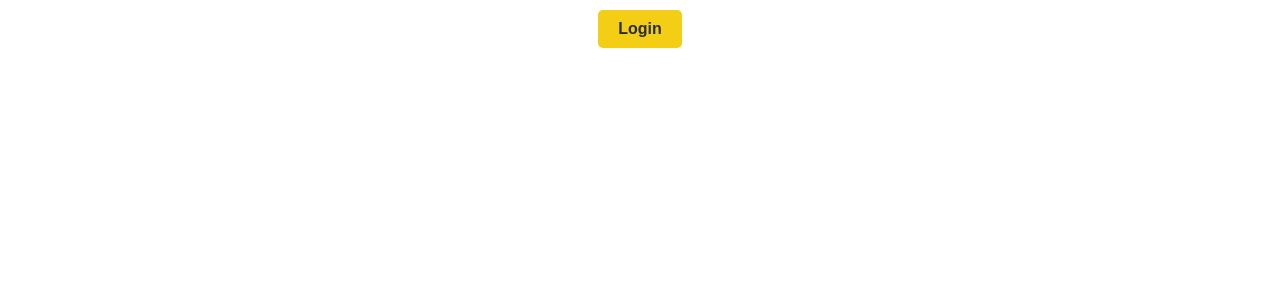
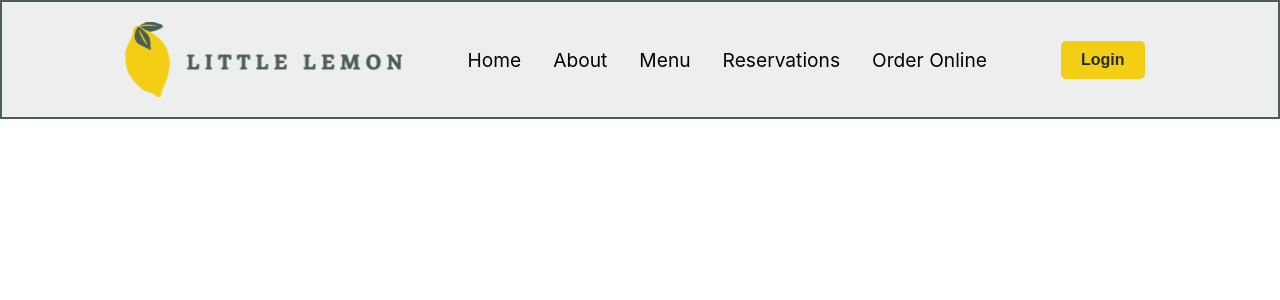
Before and after one commit to vetacode/Front-End-Developer-Capstone, a React (Create React App) app: page /OrderOnline in a window 1280 px wide. Shown: the top 300 px of the page. Built offline with nearby package versions, Linux system fonts and the light colour scheme.

Commit message:
change login button to header nav

```diff
--- a/src/App.js
+++ b/src/App.js
@@ -33,7 +33,9 @@ function App() {
           </Routes>
         </>
       ) : (
-        <LoginButton onLogin={handleLogin} />
+        <>
+          <Header />
+        </>
       )}
     </div>
   );
--- a/src/components/Header.js
+++ b/src/components/Header.js
@@ -1,11 +1,11 @@
 import logo from '../images/logo-nav.svg';
 import { Link } from 'react-router-dom';
 import '../App.css';
-import { LogoutButton } from './LogInOutButton';
+import { LoginButton, LogoutButton } from './LogInOutButton';
 import { useLog } from '../Hooks/LogContext';
 
 function Header() {
-  const { logout } = useLog();
+  const { logout, isLoggedIn, login } = useLog();
 
   return (
     <header className='App-header'>
@@ -27,7 +27,11 @@ function Header() {
           Order Online
         </Link>
       </nav>
-      <LogoutButton onLogout={logout} />
+      {!isLoggedIn ? (
+        <LoginButton onLogin={login} />
+      ) : (
+        <LogoutButton onLogout={logout} />
+      )}
     </header>
   );
 }
```
